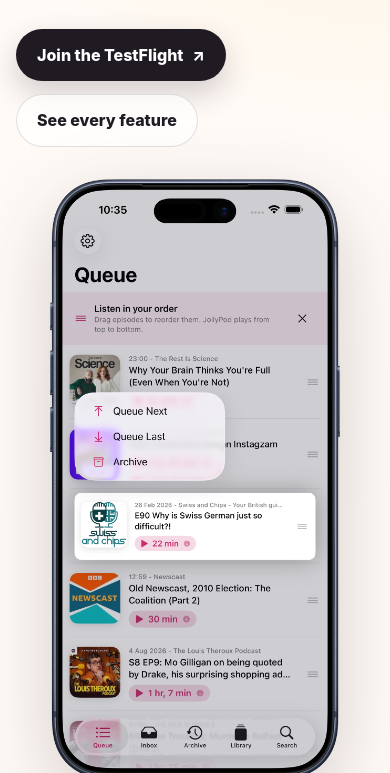
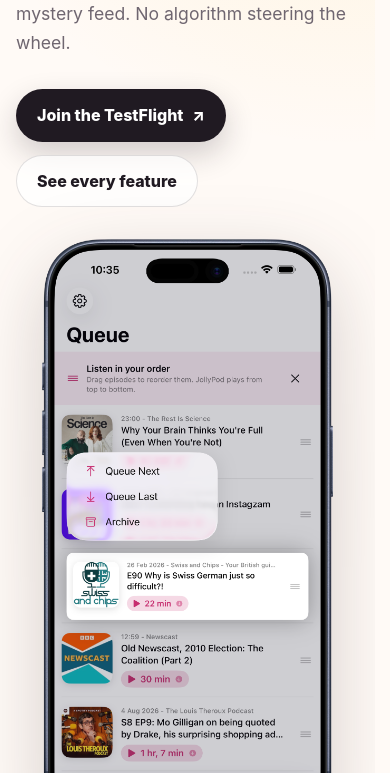
Before and after one commit to sz791s/jollypod-site, a plain HTML site: page index.html in a window 390 px wide. Shown: the part 538-1311 px from the top of the page. Drawn offline with Linux system fonts and the light colour scheme.

Commit message:
Align header and hero spacing

```diff
--- a/assets/style.css
+++ b/assets/style.css
@@ -18,6 +18,7 @@
 
 html {
   scroll-behavior: smooth;
+  scrollbar-gutter: stable;
 }
 
 body {
@@ -167,7 +168,7 @@ h3 {
   align-items: start;
   gap: clamp(2rem, 7vw, 6rem);
   min-height: 720px;
-  padding: 5.5rem 0 7rem;
+  padding: clamp(4.5rem, 10vw, 7rem) 0 7rem;
 }
 
 .eyebrow {
@@ -911,7 +912,7 @@ details p {
   .hero {
     grid-template-columns: 1fr;
     min-height: auto;
-    padding-top: 4rem;
+    padding-top: clamp(4.5rem, 10vw, 7rem);
   }
 
   .hero-visual {
@@ -984,7 +985,7 @@ details p {
   }
 
   .hero {
-    padding: 3.2rem 0 5rem;
+    padding: 4.5rem 0 5rem;
   }
 
   .product-shot {
--- a/index.html
+++ b/index.html
@@ -13,7 +13,7 @@
     <link rel="canonical" href="https://jollypod.app/">
     <link rel="icon" href="/assets/jollypod-icon-180.png">
     <link rel="apple-touch-icon" href="/assets/jollypod-icon-180.png">
-    <link rel="stylesheet" href="/assets/style.css?v=20260818-3">
+    <link rel="stylesheet" href="/assets/style.css?v=20260818-4">
     <title>JollyPod — Your podcasts. Your queue.</title>
   </head>
   <body>
```
Also changed, not shown: 404.html (+1 -1 lines), features/index.html (+1 -1 lines), privacy/index.html (+1 -1 lines), support/index.html (+1 -1 lines), terms/index.html (+1 -1 lines).
